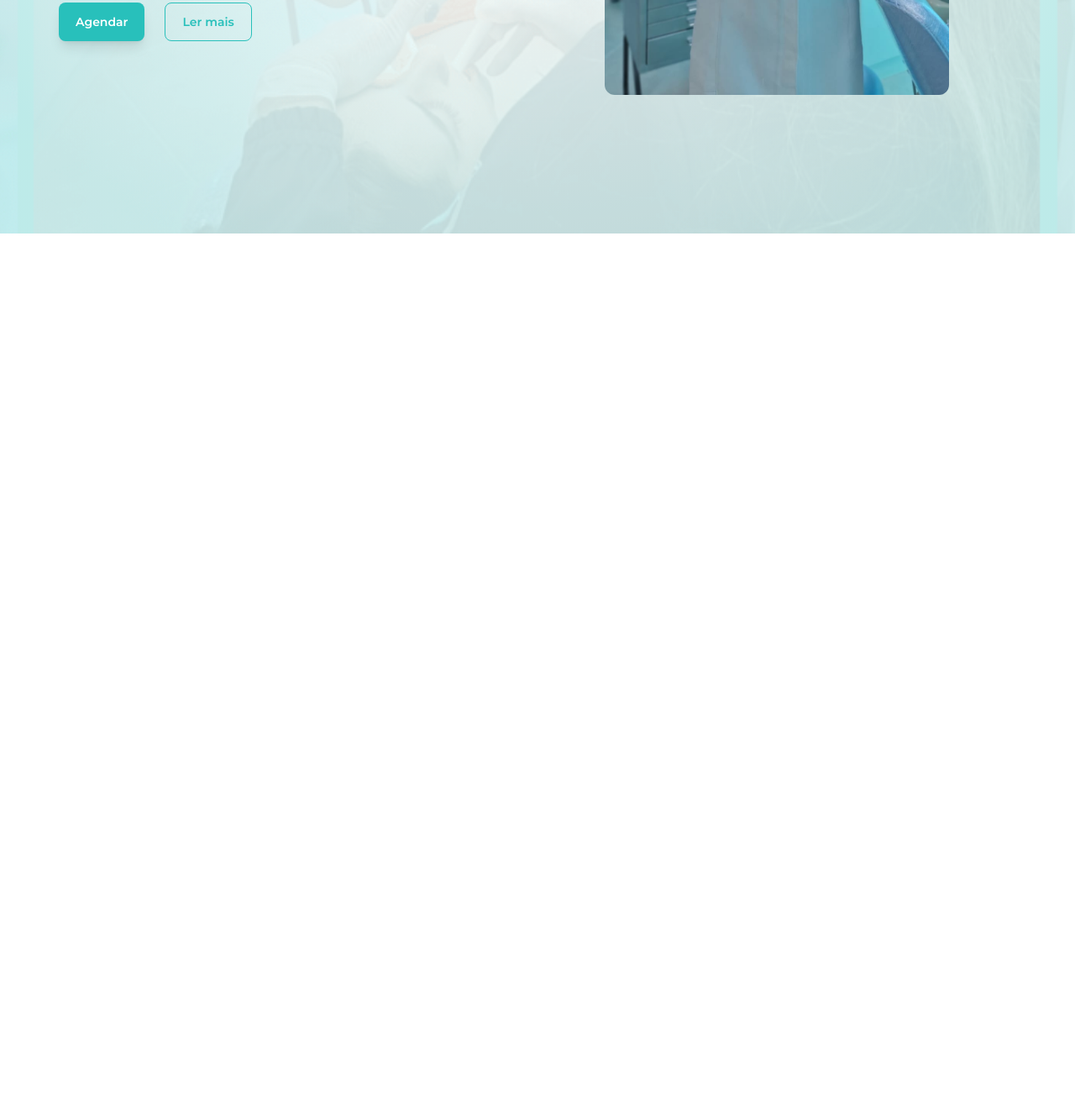
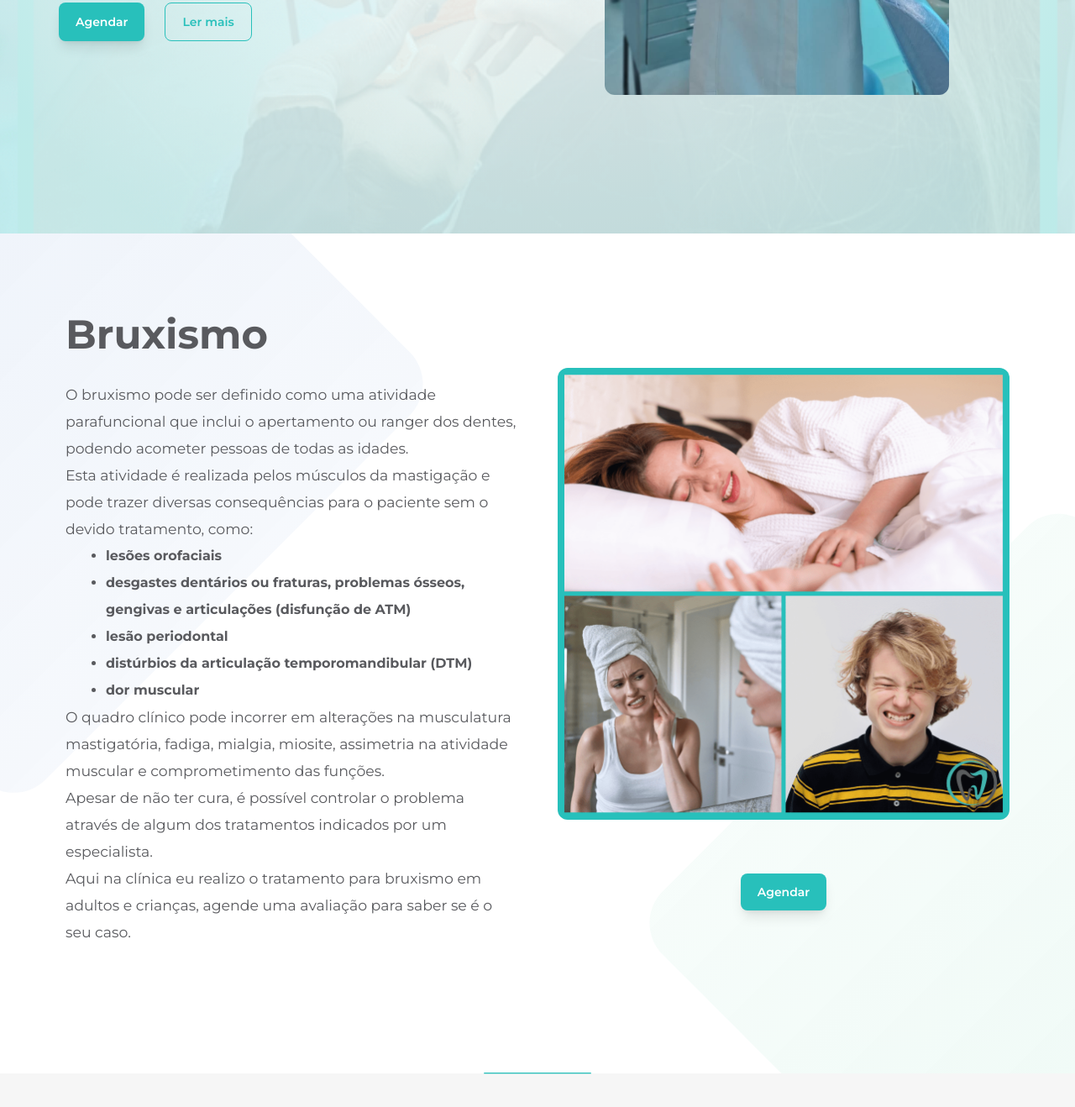
Before and after one commit to mateuslcsilva/template-usmkt, a plain HTML site: page index.html in a window 1280 px wide. Shown: the part 922-2240 px from the top of the page at 84% size. Before the commit the page ends 1200 px from the top, so only its background shows below. Drawn offline with nearby package versions, Linux system fonts and the light colour scheme.

Commit message:
feito a parte dos tratamentos lá e tal

```diff
--- a/index.html
+++ b/index.html
@@ -18,6 +18,7 @@
                         clifford: '#da373d',
                         primary: '#28C0BB',
                         light: 'F3F6F6',
+                        lightgray: '#f2f2f2ab',
                         darkgray: '#595A5E'
                     }
                 }
@@ -49,6 +50,35 @@
             width: 100%;
             height: 100%;
         }
+
+        #section1 {
+            background-color: transparent;
+        }
+
+        #section1-background {
+            background-image: url(assets/gradient-bg.svg);
+            background-position: center left;
+            background-repeat: no-repeat;
+            background-size: cover;
+            opacity: 1;
+            transition: background 0.3s, border-radius 0.3s, opacity 0.3s;
+            position: absolute;
+            top: 0;
+            left: 0;
+            width: 100%;
+            height: 100%;
+        }
+
+        #divider{
+            position: absolute;
+            bottom: 0;
+            background-color: #28C0BB;
+            margin: 0 auto;
+            height: 2px;
+            width: 10%;
+            border-radius: 7px;
+            transform: translateY(50%);
+        }
     </style>
 </head>
 
@@ -72,20 +102,83 @@
             <div id="texto-hero" class="w-1/2 flex flex-col gap-6 pt-28">
                 <span class="text-sm text-primary font-bold">Bem-vindo!</span>
                 <h1 class="text-7xl font-bold text-darkgray leading-[5rem]">Dra. Ana Claudia Fuso</h1>
-                <p class="text-darkgray leading-8 text-lg">Sou dentista há mais de 30 anos, especialista em ortodontia, ortopedia funcional dos maxilares, odontologia do sono, laserterapia e harmonização facial.</p>
-                <p class="text-darkgray leading-8 text-lg">Ajudo mães e suas famílias a cuidarem da saúde oral, enxergando o todo de cada paciente.</p>
+                <p class="text-darkgray leading-8 text-lg">Sou dentista há mais de 30 anos, especialista em ortodontia,
+                    ortopedia funcional dos maxilares, odontologia do sono, laserterapia e harmonização facial.</p>
+                <p class="text-darkgray leading-8 text-lg">Ajudo mães e suas famílias a cuidarem da saúde oral,
+                    enxergando o todo de cada paciente.</p>
                 <p class="text-darkgray leading-8 text-lg">Dra. Ana Claudia Fuso | CRO-PR 8824</p>
                 <div class="flex gap-6 justify-start mt-4">
-                    <button class="px-5 py-3 text-sm rounded-lg font-semibold bg-primary text-white shadow-lg">Agendar</button>
-                    <button class="px-5 py-3 text-sm rounded-lg font-semibold text-primary border border-primary">Ler mais</button>
+                    <button
+                        class="px-5 py-3 text-sm rounded-lg font-semibold bg-primary text-white shadow-lg">Agendar</button>
+                    <button class="px-5 py-3 text-sm rounded-lg font-semibold text-primary border border-primary">Ler
+                        mais</button>
                 </div>
             </div>
             <div id="imagem-hero" class="h-full w-1/2 px-20">
-                <img class="w-full h-full rounded-xl" src="assets/image-hero.png" alt="imagem-hero" title="imagem-hero" loading="lazy" decoding="async">
+                <img class="w-full h-full rounded-xl" src="assets/image-hero.png" alt="imagem-hero" title="imagem-hero"
+                    loading="lazy" decoding="async">
             </div>
         </div>
         <div id="hero-background"></div>
-        <div>
+    </div>
+    <section id="section1" class="h-[1000px] w-full flex justify-center py-24 px-10 relative">
+        <div class="h-[730px] w-[1140px] flex justify-between items-start relative z-50 gap-12 px-2">
+            <div id="texto-section1" class="w-1/2 flex flex-col">
+                <h1 class="text-5xl font-bold text-darkgray leading-[3rem] mb-8">Bruxismo</h1>
+                <p class="text-darkgray leading-8 text-[13pt]">O bruxismo pode ser definido como uma atividade
+                    parafuncional que inclui o apertamento ou ranger dos dentes, podendo acometer pessoas de todas as
+                    idades.</p>
+                <p class="text-darkgray leading-8 text-[13pt]">Esta atividade é realizada pelos músculos da mastigação e
+                    pode trazer diversas consequências para o paciente sem o devido tratamento, como:</p>
+                <ul class="list-disc px-12">
+                    <li class="font-bold text-md leading-8 text-darkgray">lesões orofaciais</li>
+                    <li class="font-bold text-md leading-8 text-darkgray">desgastes dentários ou fraturas, problemas
+                        ósseos, gengivas e articulações (disfunção de ATM)</li>
+                    <li class="font-bold text-md leading-8 text-darkgray">lesão periodontal</li>
+                    <li class="font-bold text-md leading-8 text-darkgray">distúrbios da articulação temporomandibular
+                        (DTM)</li>
+                    <li class="font-bold text-md leading-8 text-darkgray">dor muscular</li>
+                </ul>
+                <p class="text-darkgray leading-8 text-[13pt]">O quadro clínico pode incorrer em alterações na
+                    musculatura mastigatória, fadiga, mialgia, miosite, assimetria na atividade muscular e
+                    comprometimento das funções.</p>
+                <p class="text-darkgray leading-8 text-[13pt]">Apesar de não ter cura, é possível controlar o problema
+                    através de algum dos tratamentos indicados por um especialista.</p>
+                <p class="text-darkgray leading-8 text-[13pt]">Aqui na clínica eu realizo o tratamento para bruxismo em
+                    adultos e crianças, agende uma avaliação para saber se é o seu caso.</p>
+                <!-- <div class="flex gap-6 justify-start mt-4">
+                    <button
+                        class="px-5 py-3 text-sm rounded-lg font-semibold bg-primary text-white shadow-lg">Agendar</button>
+                    <button class="px-5 py-3 text-sm rounded-lg font-semibold text-primary border border-primary">Ler
+                        mais</button>
+                </div> -->
+            </div>
+            <div id="imagem-section1" class="w-1/2 flex flex-col justify-center items-center gap-16 pt-16">
+                <img class="w-full h-full rounded-xl" src="assets/imagem-section1.png" alt="imagem-section1"
+                    title="imagem-section1" loading="lazy" decoding="async">
+                <button
+                    class="px-5 py-3 text-sm rounded-lg font-semibold bg-primary text-white shadow-lg">Agendar</button>
+            </div>
+        </div>
+        <div id="section1-background"></div>
+        <div id="divider"></div>
+    </section>
+    <section id="section2" class="h-[900px] w-full flex justify-center pt-24 pb-12 px-10 relative bg-lightgray">
+        <div class="h-[730px] w-[1140px] flex flex-row-reverse justify-between items-start relative z-50 gap-4 px-2">
+            <div id="texto-section2" class="w-1/2 flex flex-col py-16 pl-16">
+                <h1 class="text-5xl font-bold text-darkgray leading-[3rem] mb-8">Ortodontia</h1>
+                <h4 class="text-xl font-bold text-darkgray mb-2">O que é Ortodontia? Como funciona o tratamento?</h4>
+                <p class="text-darkgray leading-8 text-[13pt] mb-8">Ortodontia é uma especialidade odontológica que realiza o tratamento de correção dos dentes e dos ossos maxilares posicionados de formas inadequadas.</p>
+                <h4 class="text-xl font-bold text-darkgray mb-2">Tratamento Invisalign (alinhadores invisíveis) para adultos e crianças.</h4>
+                <p class="text-darkgray leading-8 text-[13pt] mb-8">Esta opção moderna e discreta proporciona resultados excepcionais tanto para pacientes adultos quanto para crianças, garantindo um sorriso saudável e bonito.:</p>
+                <button class="px-5 py-3 text-sm rounded-lg font-semibold bg-primary text-white shadow-lg mx-auto">Agendar</button>
+            </div>
+            <div id="imagem-section2" class="w-1/2 flex flex-col justify-center items-center gap-16 pt-16">
+                <img class="w-full h-full rounded-xl" src="assets/imagem-section2.png" alt="imagem-section2"
+                    title="imagem-section2" loading="lazy" decoding="async">
+            </div>
+        </div>
+    </section>
 </body>
 
 </html>
```
Also changed, not shown: assets/gradient-bg.svg (added), assets/imagem-section1.png (added), assets/imagem-section2.png (added).
